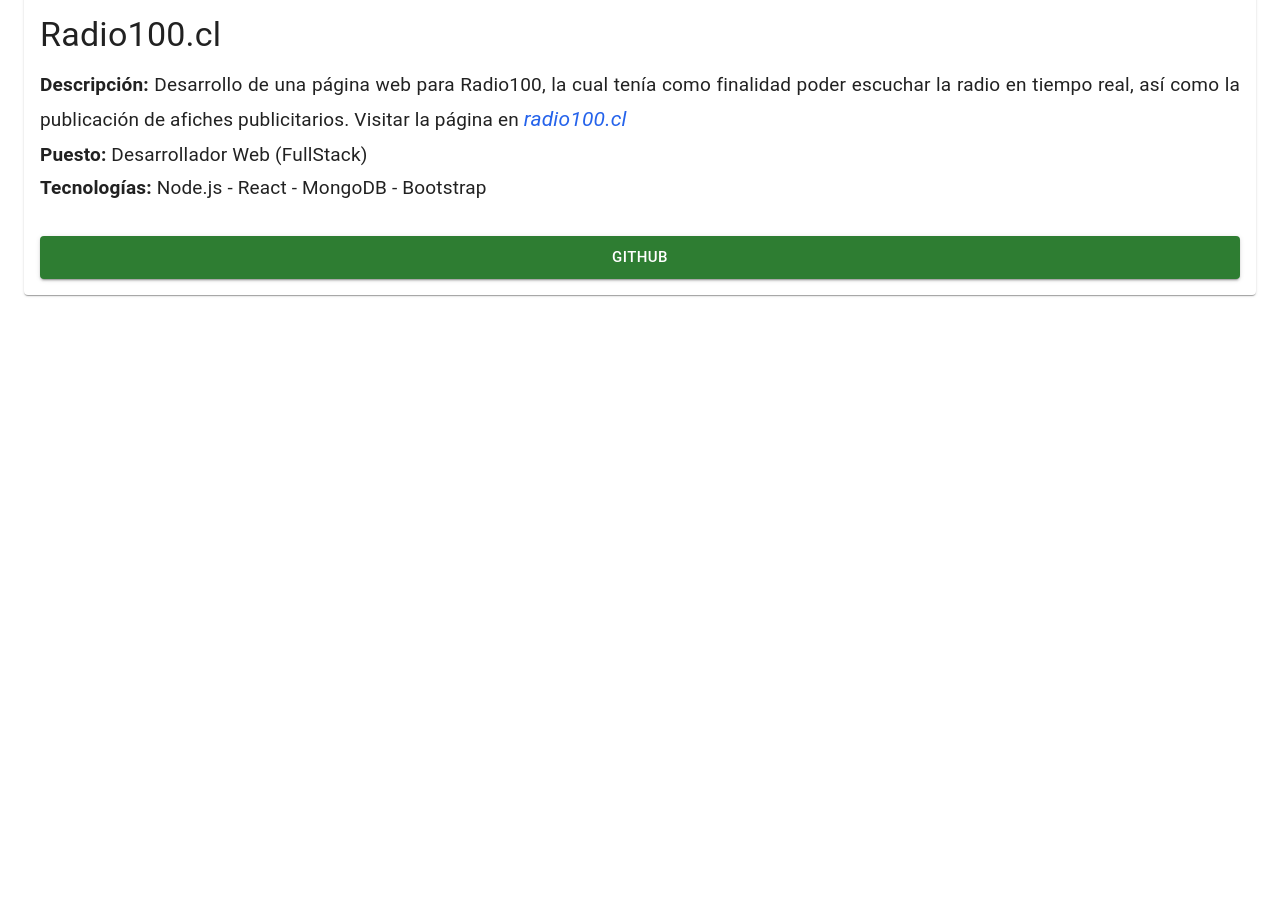
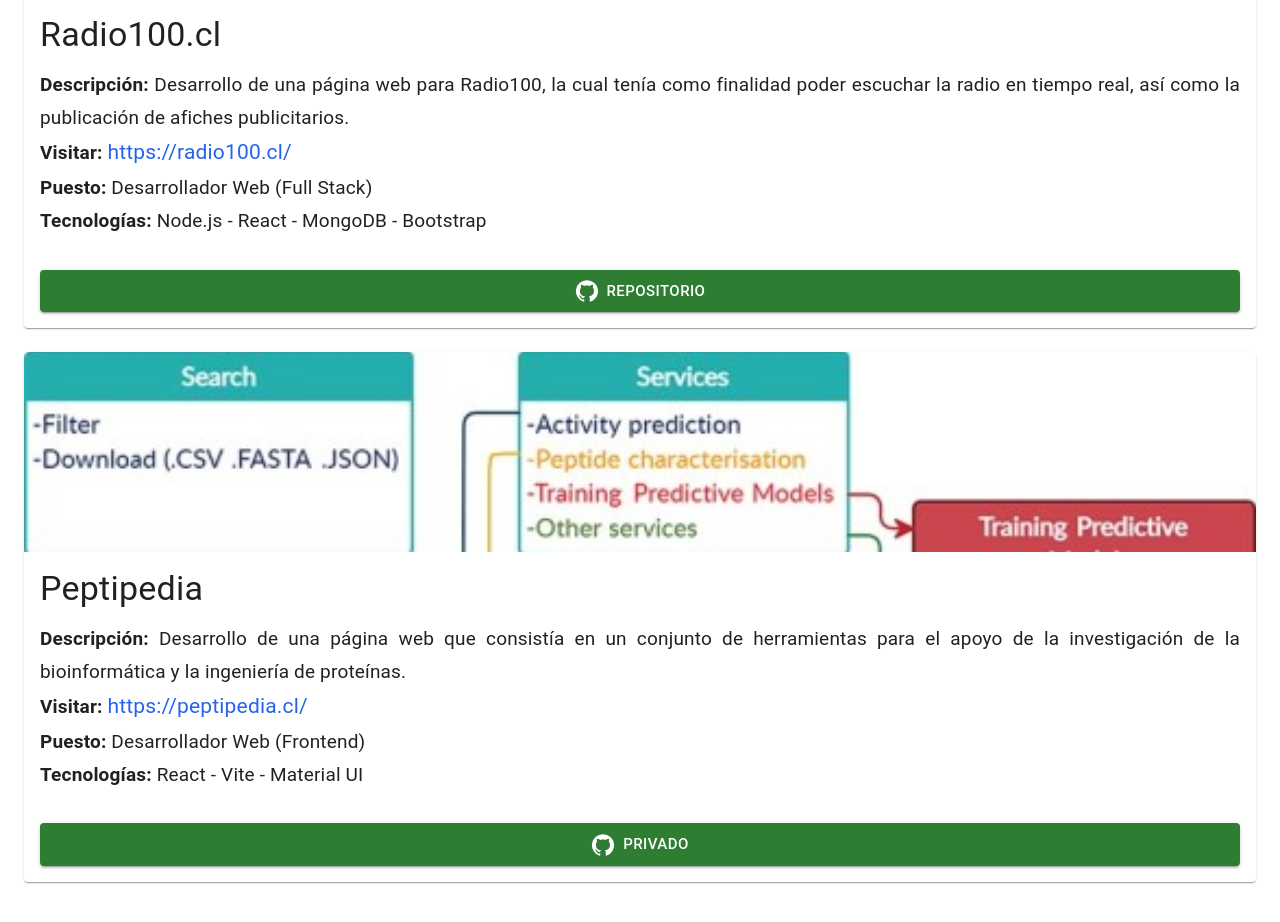
Before and after one commit to ClaudioGuevaraDev/MI-Portafolio, a React (Create React App) app in the folder portafolio/: page / in a window 1280 px wide. Shown: the part 4946-5868 px from the top of the page. Before the commit the page ends 5321 px from the top, so only its background shows below. Built offline with nearby package versions, Linux system fonts and the light colour scheme.

Commit message:
Avanzando la sección de proyectos

```diff
--- a/portafolio/src/components/Home/Areas/areas.ts
+++ b/portafolio/src/components/Home/Areas/areas.ts
@@ -1,25 +1,26 @@
 import Node from "../../../assets/areas/node.svg";
-import Express from "../../../assets/areas/express.png"
-import FastAPI from "../../../assets/areas/fastapi.png"
+import Express from "../../../assets/areas/express.png";
+import FastAPI from "../../../assets/areas/fastapi.png";
 import React from "../../../assets/areas/react.svg";
-import Vite from "../../../assets/areas/vitejs.svg"
+import Vite from "../../../assets/areas/vitejs.svg";
 import MySQL from "../../../assets/areas/mysql-icon.svg";
 import PostgreSQL from "../../../assets/areas/postgresql.svg";
-import MongoDB from "../../../assets/areas/mongodb.svg"
+import MongoDB from "../../../assets/areas/mongodb.svg";
 import Electron from "../../../assets/areas/electron.svg";
-import Tauri from "../../../assets/areas/tauri.svg"
+import Tauri from "../../../assets/areas/tauri.svg";
 import Bootstrap from "../../../assets/areas/bootstrap.svg";
 import MaterialUI from "../../../assets/areas/material-ui.svg";
-import Pandas from "../../../assets/areas/pandas.png"
-import Numpy from "../../../assets/areas/numpy.svg"
-import Matplotlib from "../../../assets/areas/matplotlib-icon.svg"
-import ScikitLearn from "../../../assets/areas/scikit-learn.png"
+import Pandas from "../../../assets/areas/pandas.png";
+import Numpy from "../../../assets/areas/numpy.svg";
+import Matplotlib from "../../../assets/areas/matplotlib-icon.svg";
+import ScikitLearn from "../../../assets/areas/scikit-learn.png";
 import Playwright from "../../../assets/areas/playwright.svg";
 import Linux from "../../../assets/areas/linux-tux.svg";
 import Terminal from "../../../assets/areas/terminal.svg";
+import Git from "../../../assets/areas/git-icon.svg";
 import Docker from "../../../assets/areas/docker-icon.svg";
-import Anaconda from "../../../assets/areas/anaconda.png"
-import Nginx from "../../../assets/areas/nginx.svg"
+import Anaconda from "../../../assets/areas/anaconda.png";
+import Nginx from "../../../assets/areas/nginx.svg";
 
 export interface Framework {
   title: string;
@@ -49,8 +50,8 @@
       {
         title: "FastAPI",
         image: FastAPI,
-        url: "https://fastapi.tiangolo.com/"
-      }
+        url: "https://fastapi.tiangolo.com/",
+      },
     ],
   },
   {
@@ -64,8 +65,8 @@
       {
         title: "Vite",
         image: Vite,
-        url: "https://vitejs.dev/"
-      }
+        url: "https://vitejs.dev/",
+      },
       // {
       //   title: "Vue",
       //   image: Vue,
@@ -84,8 +85,8 @@
       {
         title: "Tauri",
         image: Tauri,
-        url: "https://tauri.studio/"
-      }
+        url: "https://tauri.studio/",
+      },
     ],
   },
   {
@@ -114,7 +115,7 @@
       {
         title: "MongoDB",
         image: MongoDB,
-        url: "https://www.mongodb.com/es"
+        url: "https://www.mongodb.com/es",
       },
     ],
   },
@@ -139,24 +140,24 @@
       {
         title: "Pandas",
         image: Pandas,
-        url: "https://pandas.pydata.org/"
+        url: "https://pandas.pydata.org/",
       },
       {
         title: "Numpy",
         image: Numpy,
-        url: "https://numpy.org/"
+        url: "https://numpy.org/",
       },
       {
         title: "Matplotlib",
         image: Matplotlib,
-        url: "https://matplotlib.org/"
+        url: "https://matplotlib.org/",
       },
       {
         title: "Scikit Learn",
         image: ScikitLearn,
-        url: "https://scikit-learn.org/stable/"
-      }
-    ]
+        url: "https://scikit-learn.org/stable/",
+      },
+    ],
   },
   {
     section: "Web Scraping",
@@ -182,6 +183,11 @@
         url: "https://es.wikipedia.org/wiki/GNU/Linux",
       },
       {
+        title: "Git",
+        image: Git,
+        url: "https://git-scm.com/",
+      },
+      {
         title: "Docker",
         image: Docker,
         url: "https://www.docker.com/",
@@ -189,13 +195,13 @@
       {
         title: "Anaconda",
         image: Anaconda,
-        url: "https://www.anaconda.com/"
+        url: "https://www.anaconda.com/",
       },
       {
         title: "Nginx",
         image: Nginx,
-        url: "https://www.nginx.com/"
-      }
+        url: "https://www.nginx.com/",
+      },
     ],
   },
 ];
--- a/portafolio/src/components/Home/Proyectos/index.tsx
+++ b/portafolio/src/components/Home/Proyectos/index.tsx
@@ -4,7 +4,6 @@
   Typography,
   Grid,
   Card,
-  CardActionArea,
   CardMedia,
   CardContent,
   Link,
@@ -12,8 +11,9 @@
   Button,
 } from "@mui/material";
 import { useTheme } from "@mui/material/styles";
+import GitHubIcon from "@mui/icons-material/GitHub";
 
-import Radio100 from "../../../assets/proyectos/radio100.jpeg";
+import { IProyecto, proyectos } from "./proyectos";
 
 export default function Proyectos() {
   const theme = useTheme();
@@ -30,12 +30,13 @@
           Proyectos
         </Typography>
         <Grid container spacing={3}>
+          {proyectos.map((p: IProyecto) => (
             <Grid item xl={4} xs={12}>
-            <Card variant="elevation">
+              <Card variant="elevation" sx={{ height: "100%" }}>
                 <CardMedia
                   component="img"
                   height="200"
-                src={Radio100}
+                  src={p.image}
                   alt="radio100.cl"
                 />
                 <CardContent sx={{ padding: 2 }}>
@@ -45,7 +46,7 @@
                     component="div"
                     color={theme.palette.text.primary}
                   >
-                  Radio100.cl
+                    {p.title}
                   </Typography>
                   <Typography
                     variant="subtitle1"
@@ -54,20 +55,25 @@
                     textAlign="justify"
                   >
                     <span style={{ fontWeight: "bold" }}>Descripción:</span>{" "}
-                  Desarrollo de una página web para Radio100, la cual tenía como
-                  finalidad poder escuchar la radio en tiempo real, así como la
-                  publicación de afiches publicitarios. Visitar la página en{" "}
+                    {p.description}
+                  </Typography>
+                  <Typography
+                    variant="subtitle1"
+                    fontSize={19}
+                    color={theme.palette.text.primary}
+                    textAlign="justify"
+                  >
+                    <span style={{ fontWeight: "bold" }}>Visitar:</span>{" "}
                     <Link
-                    href="https://radio100.cl"
+                      href={p.link}
                       target="_blank"
                       style={{
                         textDecoration: "none",
-                      fontStyle: "italic",
                         fontSize: 21,
                       }}
                     >
                       {" "}
-                    radio100.cl
+                      {p.link}
                     </Link>
                   </Typography>
                   <Typography
@@ -77,7 +83,7 @@
                     textAlign="justify"
                   >
                     <span style={{ fontWeight: "bold" }}>Puesto:</span>{" "}
-                  Desarrollador Web (FullStack)
+                    {p.puesto}
                   </Typography>
                   <Typography
                     variant="subtitle1"
@@ -86,31 +92,55 @@
                     textAlign="justify"
                   >
                     <span style={{ fontWeight: "bold" }}>Tecnologías:</span>{" "}
-                  Node.js - React - MongoDB - Bootstrap
+                    {p.tecnologias}
                   </Typography>
                 </CardContent>
                 <CardActions sx={{ padding: 2 }}>
                   <Grid container spacing={2}>
                     <Grid item xs={12} xl={5}>
+                      {p.repositorio ? (
+                        <Link
+                          href={p.repositorio}
+                          target="_blank"
+                          sx={{ textDecoration: "none", color: "#fff" }}
+                        >
                           <Button
                             variant="contained"
                             color="success"
-                      sx={{ width: "100%" }}
+                            sx={{
+                              width: "100%",
+                              display: "flex",
+                              flexDirection: "row",
+                              alignItems: "center",
+                              justifyContent: "center",
+                            }}
                             size="large"
                           >
-                      <Link
-                        href="https://github.com/ClaudioGuevaraDev/Radio100.cl"
-                        target="_blank"
-                        sx={{ textDecoration: "none", color: "#fff" }}
+                            <GitHubIcon sx={{ marginRight: 1 }} /> Repositorio
+                          </Button>
+                        </Link>
+                      ) : (
+                        <Button
+                          variant="contained"
+                          color="success"
+                          sx={{
+                            width: "100%",
+                            display: "flex",
+                            flexDirection: "row",
+                            alignItems: "center",
+                            justifyContent: "center",
+                          }}
+                          size="large"
                         >
-                        Github
-                      </Link>
+                          <GitHubIcon sx={{ marginRight: 1 }} /> Privado
                         </Button>
+                      )}
                     </Grid>
                   </Grid>
                 </CardActions>
               </Card>
             </Grid>
+          ))}
         </Grid>
       </Container>
     </Box>
--- /dev/null
+++ b/portafolio/src/components/Home/Proyectos/proyectos.ts
@@ -0,0 +1,34 @@
+import Radio100 from "../../../assets/proyectos/radio100.jpeg";
+import Peptipedia from "../../../assets/proyectos/peptipedia.jpg"
+
+export interface IProyecto {
+  title: string;
+  description: string;
+  image: string;
+  link?: string;
+  puesto: string;
+  tecnologias: string;
+  repositorio?: string;
+}
+
+export const proyectos: IProyecto[] = [
+  {
+    title: "Radio100.cl",
+    description:
+      "Desarrollo de una página web para Radio100, la cual tenía como finalidad poder escuchar la radio en tiempo real, así como la publicación de afiches publicitarios.",
+    image: Radio100,
+    link: "https://radio100.cl/",
+    puesto: "Desarrollador Web (Full Stack)",
+    tecnologias: "Node.js - React - MongoDB - Bootstrap",
+    repositorio: "https://github.com/ClaudioGuevaraDev/Radio100.cl",
+  },
+  {
+    title: "Peptipedia",
+    description:
+      "Desarrollo de una página web que consistía en un conjunto de herramientas para el apoyo de la investigación de la bioinformática y la ingeniería de proteínas. ",
+    image: Peptipedia,
+    link: "https://peptipedia.cl/",
+    puesto: "Desarrollador Web (Frontend)",
+    tecnologias: "React - Vite - Material UI",
+  },
+];
```
Also changed, not shown: portafolio/src/assets/areas/git-icon.svg (added), portafolio/src/assets/proyectos/peptipedia.jpg (added). Lines whose indentation alone changed are shown as unchanged.
